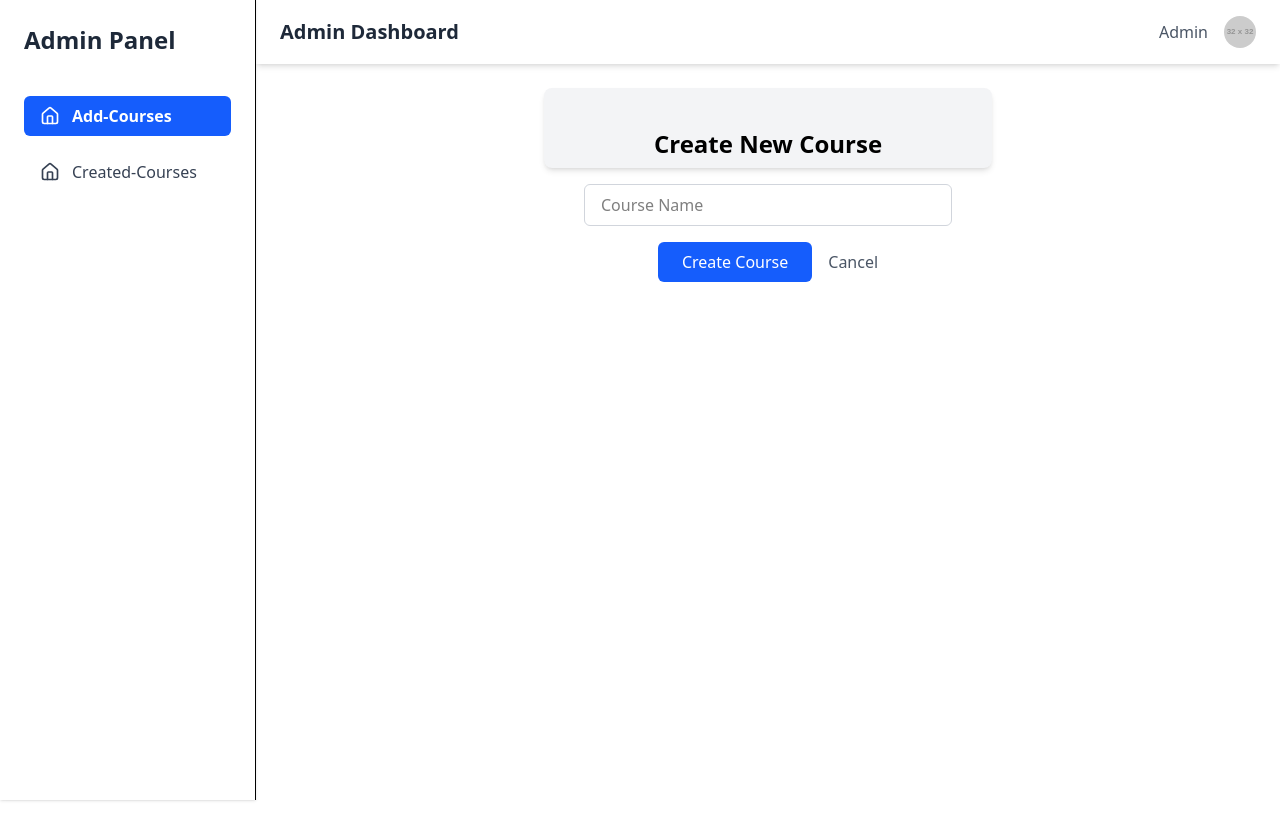
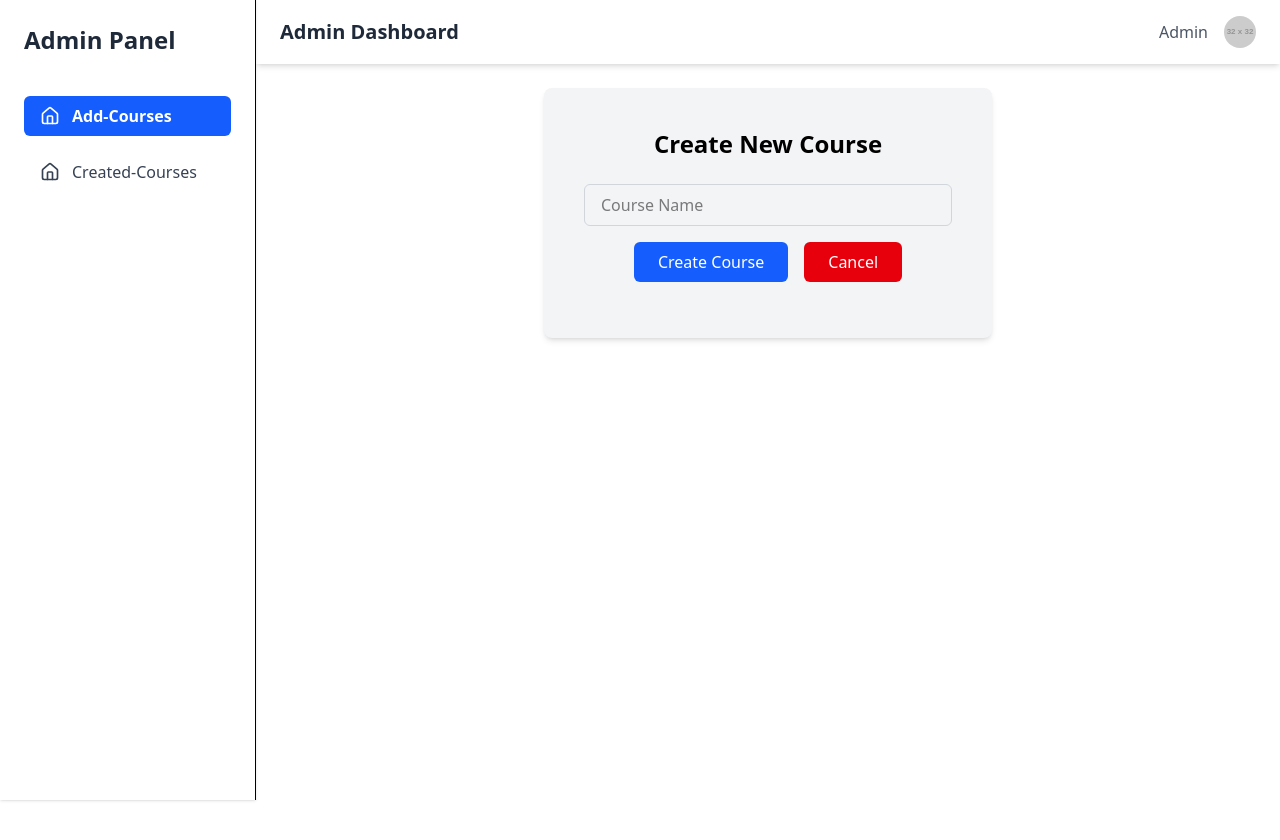
Before and after one commit to Mogeshaue/Happy-Fox, a React (Vite) app in the folder frontend/: page /addcourse in a window 1280 px wide. Shown: the top 840 px of the page. Built offline with nearby package versions, Linux system fonts and the light colour scheme.

Commit message:
ui changes for add course

```diff
--- a/frontend/src/App.jsx
+++ b/frontend/src/App.jsx
@@ -1,27 +1,14 @@
-import React from "react";
-import {  Routes, Route } from "react-router-dom";
-import AdminLayout from "./mainadmin/AdminLayout";
-import Addcourses from "./mainadmin/Addcourses";
-import Createcourse from "./mainadmin/Createcourse";
-
+import React from 'react'
+import AdminRoute from './mainadmin/AdminRoute'
 
 const App = () => {
   return (
+    <div>
 
-      <Routes>
-        {/* Admin routes */}
-        <Route path="/" element={<AdminLayout/>}>
 
-          <Route path="addcourse" element={<Addcourses />} />
-          <Route path="create-course" element={<Createcourse />} />
+      <AdminRoute/>
+    </div>
+  )
+}
 
-        </Route>
-
-        {/* You can add public routes here */}
-        {/* <Route path="/" element={<HomePage />} /> */}
-      </Routes>
-
-  );
-};
-
-export default App;
+export default App
--- a/frontend/src/mainadmin/AddCourses.jsx
+++ b/frontend/src/mainadmin/AddCourses.jsx
@@ -2,8 +2,8 @@ import React from "react";
 
 const AddCourses = () => {
   return (
-    <div className="h-screen w-full bg-white flex  justify-center px-4">
-      <div className="bg-gray-100 p-10 rounded-lg shadow-md w-full h-[40px] max-w-md">
+    <div className="h-screen w-full bg-white flex justify-center px-4">
+      <div className="bg-gray-100 p-10 rounded-lg shadow-md w-full h-[250px] max-w-md">
         <h1 className="text-2xl font-bold mb-6 text-center">Create New Course</h1>
         <form className="space-y-4">
           <input
@@ -20,7 +20,7 @@ const AddCourses = () => {
             </button>
             <button
               type="button"
-              className="text-gray-600 hover:underline"
+             className="bg-red-600 text-white px-6 py-2 rounded-md hover:bg-blue-700 transition"
               onClick={() => window.history.back()}
             >
               Cancel
--- /dev/null
+++ b/frontend/src/mainadmin/AdminRoute.jsx
@@ -0,0 +1,23 @@
+import React from 'react'
+import { Routes, Route } from "react-router-dom";
+import AdminLayout from './AdminLayout';
+import AddCourses from './Addcourses';
+import Createcourse from './Createcourse';
+const AdminRoute = () => {
+  return (
+    <Routes>
+    {/* Admin routes */}
+    <Route path="/" element={<AdminLayout/>}>
+
+      <Route path="addcourse" element={<AddCourses/>} />
+      <Route path="create-course" element={<Createcourse />} />
+
+    </Route>
+
+    {/* You can add public routes here */}
+    {/* <Route path="/" element={<HomePage />} /> */}
+  </Routes>
+  )
+}
+
+export default AdminRoute
```
